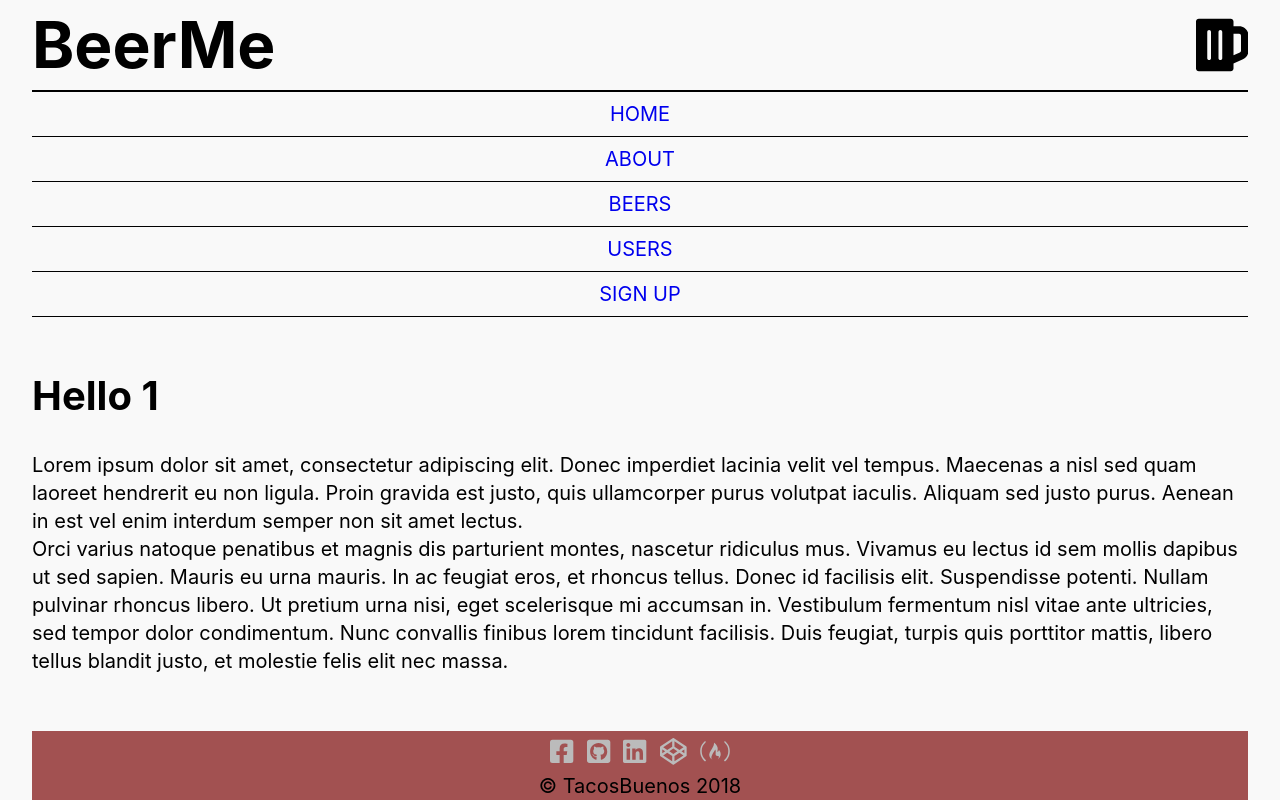
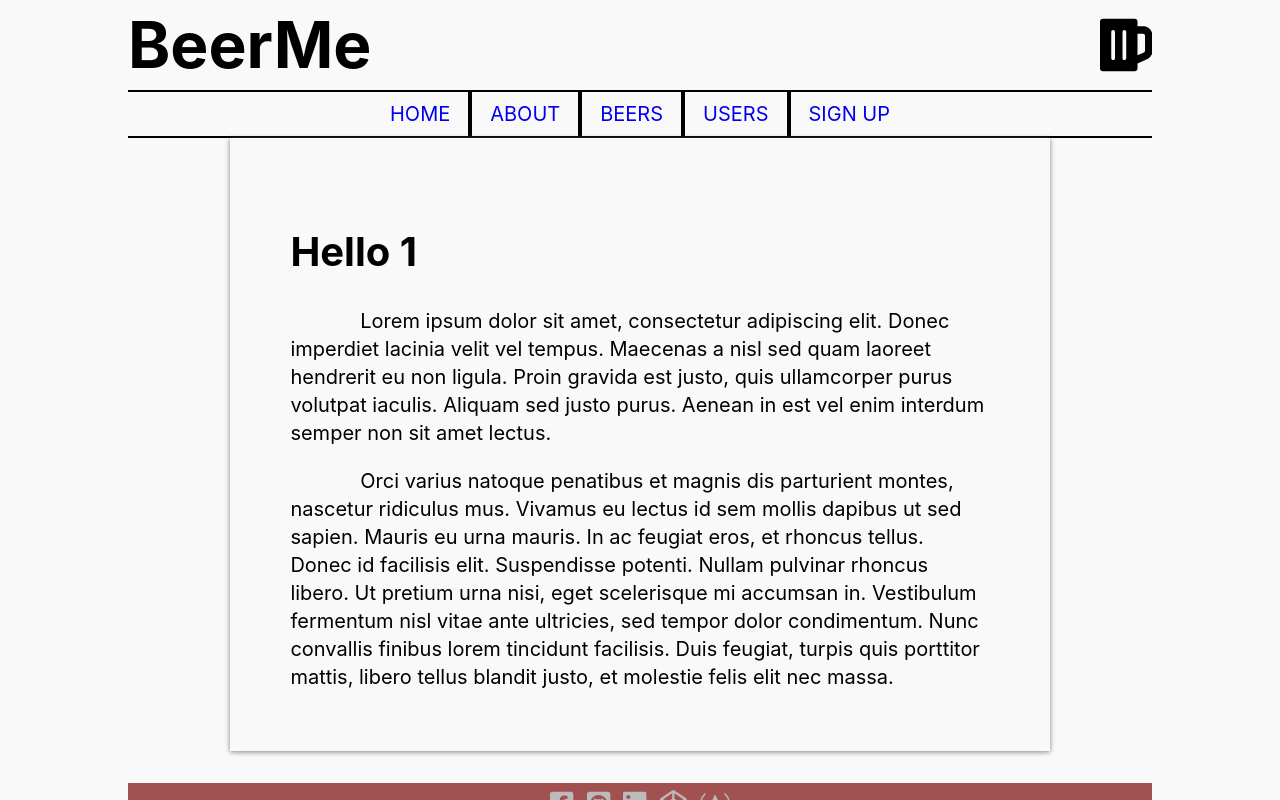
Before and after one commit to CheoR/BeerMe, a React (Create React App) app: page /user/1 in a window 1280 px wide. Built offline with nearby package versions, Linux system fonts and the light colour scheme.

Commit message:
Add scss for 700px and up

```diff
--- a/src/App.scss
+++ b/src/App.scss
@@ -12,6 +12,8 @@
   TODO:
   1. Push HEADER to top; FOOTER to bottom; components take up all the space in between.
   2. Card contents display at inconsisten heights. Especially at 500px <
+  3. Overflow scroll bar at every size :( . Hide.
+  4. Nav li items text don't change color on hover.
 */
 
 // COLORS
@@ -184,11 +186,11 @@ button,
   box-shadow: $default-shadow;
 
   h3 {
-    margin-top: 1rem;
+    margin-top: 1em;
   }
 
   p {
-    margin-top: 1rem;
+    margin-top: 1em;
   }
 }
 
@@ -204,6 +206,22 @@ button,
 
   img {
     box-shadow: 0px 3px 3px 2px $default-primary;
+  }
+
+  .info__container {
+    display:        flex;
+    flex-direction: column;
+    box-shadow:     $default-shadow;
+    padding:        $default-padding;
+  }
+
+  h2 {
+    text-align: center;
+  }
+
+  p {
+    text-indent: 10%;
+    padding:     1em;
   }
 }
 
@@ -306,27 +324,41 @@ button,
 }
 
 
-// *,*::before,*::after { border: 1px solid red; }
+// USER PAGE
+.page-user,
+.page-featured {
+  padding:    $default-padding;
+  box-shadow: $default-shadow;
+  margin:     auto;
+
+  h1 {
+    font-size: 2em;
+  }
+
+  p {
+    text-indent: 10%;
+    margin-top:  1em;
+  }
+}
+
+
+
 // MEDIA QUERIES
-// $between-500-and-700: 500px;
-// $between-700-and-up:  700px;
-
 @media only screen and (min-width: $between-500-and-700) {
   .App {
-    // background: blue;
-    width: 95%;
+    width:  95%;
     margin: auto;
   }
 
   .header__logo {
-    display: flex;
+    display:         flex;
     justify-content: space-between;
-    align-items: center;
+    align-items:     center;
   }
 
   .top-box {
     grid-gap: 2em;
-    padding: 2em 0;
+    padding:  2em 0;
 
     .price {
       font-size: 2em;
@@ -338,19 +370,81 @@ button,
   }
 
   .sign-up-form {
-    width: 80%;
+    width:     80%;
     max-width: 700px;
   }
 
   .main section {
     // grid-template-columns: repeat(1, 1fr);
     grid-template-columns: repeat(auto-fit, minmax(200px, 1fr));
-    grid-gap: .2em;
+    grid-gap:             .2em;
   }
 
   .card {
-    width: 90%;
-    height: 400px;
+    width:    90%;
+    height:   400px;
     padding: .5em .5em 2em .5em;
   }
+
+  .page-user,
+  .page-featured {
+    width:   80%;
+    padding: 1em;
+  }
 }
+
+
+// *,*::before,*::after { border: 1px solid red; }
+@media only screen and (min-width: $between-700-and-up) {
+
+  .App {
+    width: 80%;
+  }
+
+  .header__nav {
+    border-top: 2px solid black;
+    border-bottom: 2px solid black;
+
+    ul {
+      display: flex;
+      justify-content: center;
+    }
+
+    li {
+      border-bottom: initial;
+      border-right: .2em solid black;
+
+      &:first-child {
+        border-top: initial;
+      }
+
+      &:last-child {
+        border-right: initial;
+      }
+
+      &:hover {
+        background: $default-primary;
+      }
+    }
+  }
+
+  .top-container {
+    grid-template-areas:
+      'showCase showCase top-box-a'
+      'showCase showCase top-box-b';
+  }
+
+  .showCase .btn {
+      margin-bottom: 1em;
+  }
+
+  .info {
+    grid-template-columns: repeat(2, 1fr);
+    padding:               2em;
+  }
+
+  .page-user,
+  .page-featured {
+    padding: 3em;
+  }
+}
--- a/src/components/Beers.jsx
+++ b/src/components/Beers.jsx
@@ -10,8 +10,8 @@ class Beers extends Component {
 
   async componentDidMount() {
     // const proxyurl = "https://cors-anywhere.herokuapp.com/";
-    const url = 'http://localhost:3001/beers';
-    //const url = 'https://beermeanother.herokuapp.com/api/v1/beers/';
+    // const url = 'http://localhost:3001/beers';
+    const url = 'https://beermeanother.herokuapp.com/api/v1/beers/';
 
     try {
       const res = await fetch(url);
--- a/src/components/Featured.jsx
+++ b/src/components/Featured.jsx
@@ -3,7 +3,7 @@ import React from 'react';
 const Featured = ({ match }) => {
     const name = match.params.name;
     return (
-        <section>
+        <section className="page-featured">
             <h1>{name}</h1>
             <p>Lorem ipsum dolor sit amet, consectetur adipiscing elit. Donec imperdiet lacinia velit vel tempus. Maecenas a nisl sed quam laoreet hendrerit eu non ligula. Proin gravida est justo, quis ullamcorper purus volutpat iaculis. Aliquam sed justo purus. Aenean in est vel enim interdum semper non sit amet lectus.</p>
             <p>Orci varius natoque penatibus et magnis dis parturient montes, nascetur ridiculus mus. Vivamus eu lectus id sem mollis dapibus ut sed sapien. Mauris eu urna mauris. In ac feugiat eros, et rhoncus tellus. Donec id facilisis elit. Suspendisse potenti. Nullam pulvinar rhoncus libero. Ut pretium urna nisi, eget scelerisque mi accumsan in. Vestibulum fermentum nisl vitae ante ultricies, sed tempor dolor condimentum. Nunc convallis finibus lorem tincidunt facilisis. Duis feugiat, turpis quis porttitor mattis, libero tellus blandit justo, et molestie felis elit nec massa.</p>
--- a/src/components/Info.jsx
+++ b/src/components/Info.jsx
@@ -4,10 +4,12 @@ import drunk from '../img/drunk.jpeg';
 const Info = () => (
     <section className="info">
       <img src={drunk} alt="drunk" />
-      <h2>Stop Drinking Alone</h2>
-      <p>Lorem ipsum dolor sit amet consectetur adipisicing elit. Vitae alias reiciendis deleniti possimus nemo non repellendus?
-        Quae atque vero modi quidem! Autem cupiditate fugit doloribus ad amet, asperiores provident commodi.</p>
-      <a href="#" className="btn">Learn More</a>
+      <div className="info__container">
+        <h2>Stop Drinking Alone</h2>
+        <p>Lorem ipsum dolor sit amet consectetur adipisicing elit. Vitae alias reiciendis deleniti possimus nemo non repellendus?
+          Quae atque vero modi quidem! Autem cupiditate fugit doloribus ad amet, asperiores provident commodi.</p>
+        <a href="#" className="btn">Learn More</a>
+      </div>
     </section>
 );
 
--- a/src/components/UserPage.jsx
+++ b/src/components/UserPage.jsx
@@ -3,7 +3,7 @@ import React from 'react';
 const UserPage = ({ match }) => {
     const name = match.params.name;
     return (
-        <section>
+        <section className="page-user">
             <h1>Hello { name }</h1>
             <p>Lorem ipsum dolor sit amet, consectetur adipiscing elit. Donec imperdiet lacinia velit vel tempus. Maecenas a nisl sed quam laoreet hendrerit eu non ligula. Proin gravida est justo, quis ullamcorper purus volutpat iaculis. Aliquam sed justo purus. Aenean in est vel enim interdum semper non sit amet lectus.</p>
             <p>Orci varius natoque penatibus et magnis dis parturient montes, nascetur ridiculus mus. Vivamus eu lectus id sem mollis dapibus ut sed sapien. Mauris eu urna mauris. In ac feugiat eros, et rhoncus tellus. Donec id facilisis elit. Suspendisse potenti. Nullam pulvinar rhoncus libero. Ut pretium urna nisi, eget scelerisque mi accumsan in. Vestibulum fermentum nisl vitae ante ultricies, sed tempor dolor condimentum. Nunc convallis finibus lorem tincidunt facilisis. Duis feugiat, turpis quis porttitor mattis, libero tellus blandit justo, et molestie felis elit nec massa.</p>
--- a/src/components/Users.jsx
+++ b/src/components/Users.jsx
@@ -11,8 +11,8 @@ class Users extends Component {
   async componentDidMount() {
     // const proxyurl = "https://cors-anywhere.herokuapp.com/";
     // const url = 'http://127.0.0.1:8000/api/v1/users/';
-    const url = 'http://localhost:3001/users';
-    //const url = 'https://beermeanother.herokuapp.com/api/v1/users/';
+    // const url = 'http://localhost:3001/users';
+    const url = 'https://beermeanother.herokuapp.com/api/v1/users/';
 
     try {
       const res = await fetch(url);
```
